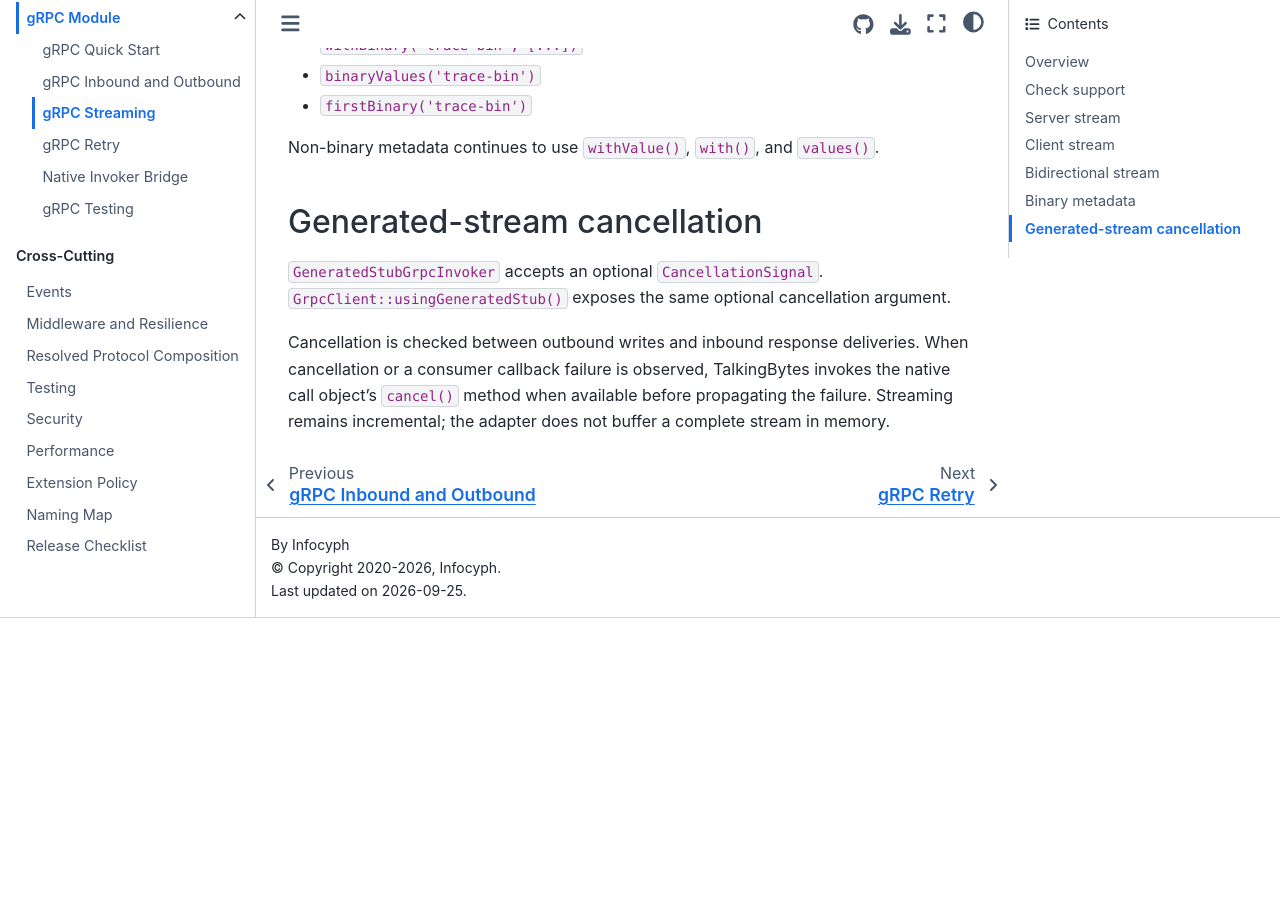
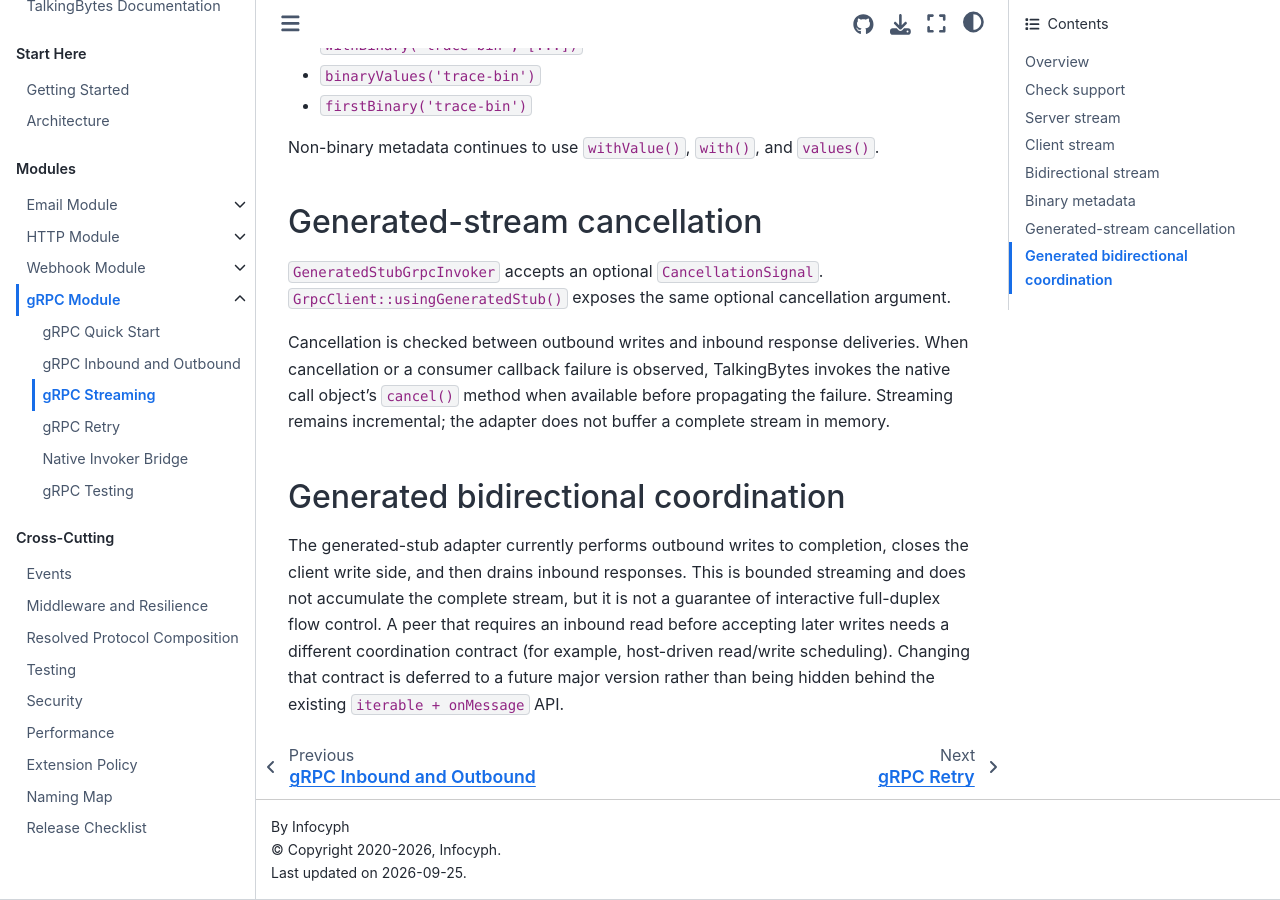
Before and after one commit to infocyph/TalkingBytes, a Sphinx documentation site: the page built from docs/grpc/streaming.rst, in a window 1280 px wide and 900 px high, scrolled down 1375 px. Built offline with Sphinx 7.4.7 and the Sphinx Book theme 1.1.4, drawn with Linux system fonts in a browser that asks for light colours; before the commit the page ends 1993 px from its top, so only the background shows below that.

Commit message:
docs(grpc): define generated bidi coordination boundary

```diff
--- a/docs/grpc/streaming.rst
+++ b/docs/grpc/streaming.rst
@@ -80,3 +80,15 @@
 TalkingBytes invokes the native call object's ``cancel()`` method when
 available before propagating the failure. Streaming remains incremental; the
 adapter does not buffer a complete stream in memory.
+
+Generated bidirectional coordination
+-----------------------------------
+
+The generated-stub adapter currently performs outbound writes to completion,
+closes the client write side, and then drains inbound responses. This is
+bounded streaming and does not accumulate the complete stream, but it is not
+a guarantee of interactive full-duplex flow control. A peer that requires an
+inbound read before accepting later writes needs a different coordination
+contract (for example, host-driven read/write scheduling). Changing that
+contract is deferred to a future major version rather than being hidden behind
+the existing ``iterable + onMessage`` API.
```
